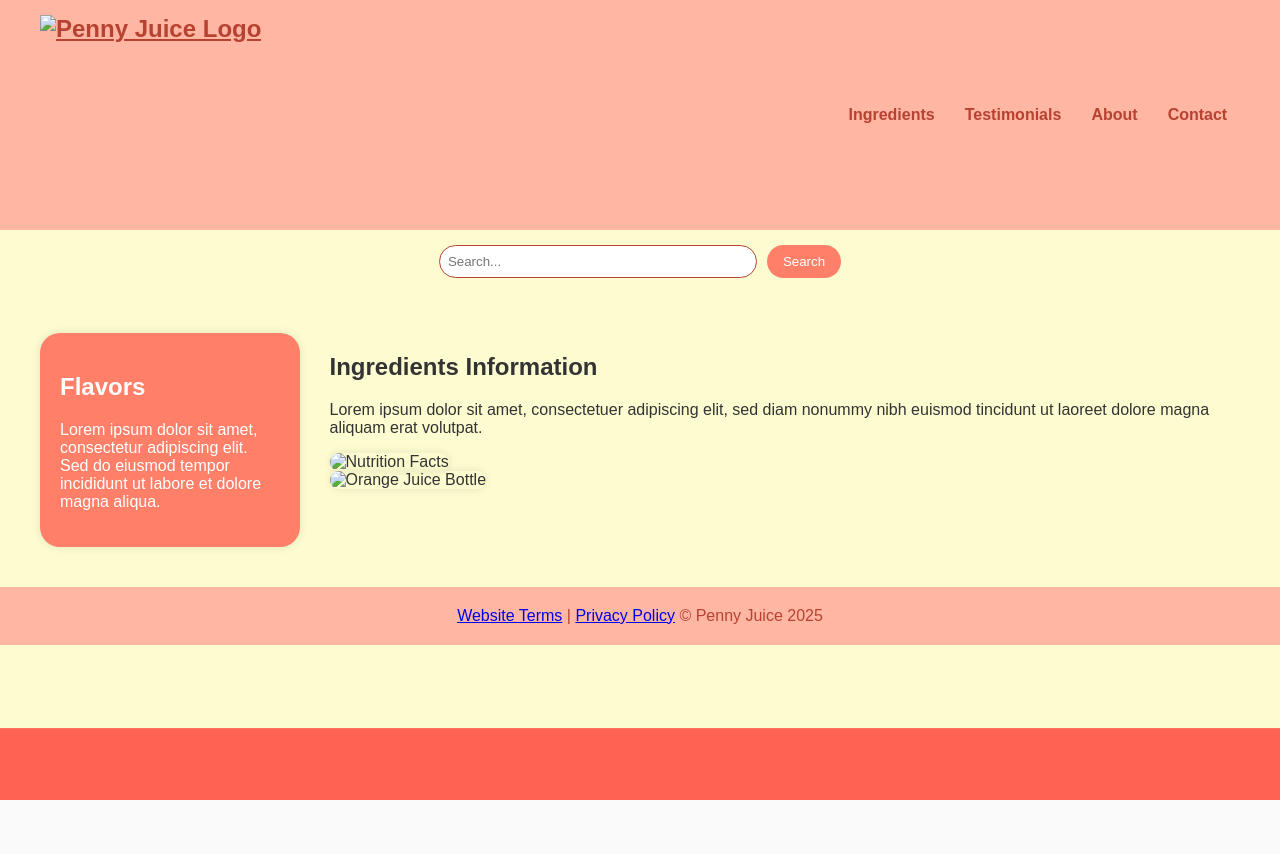
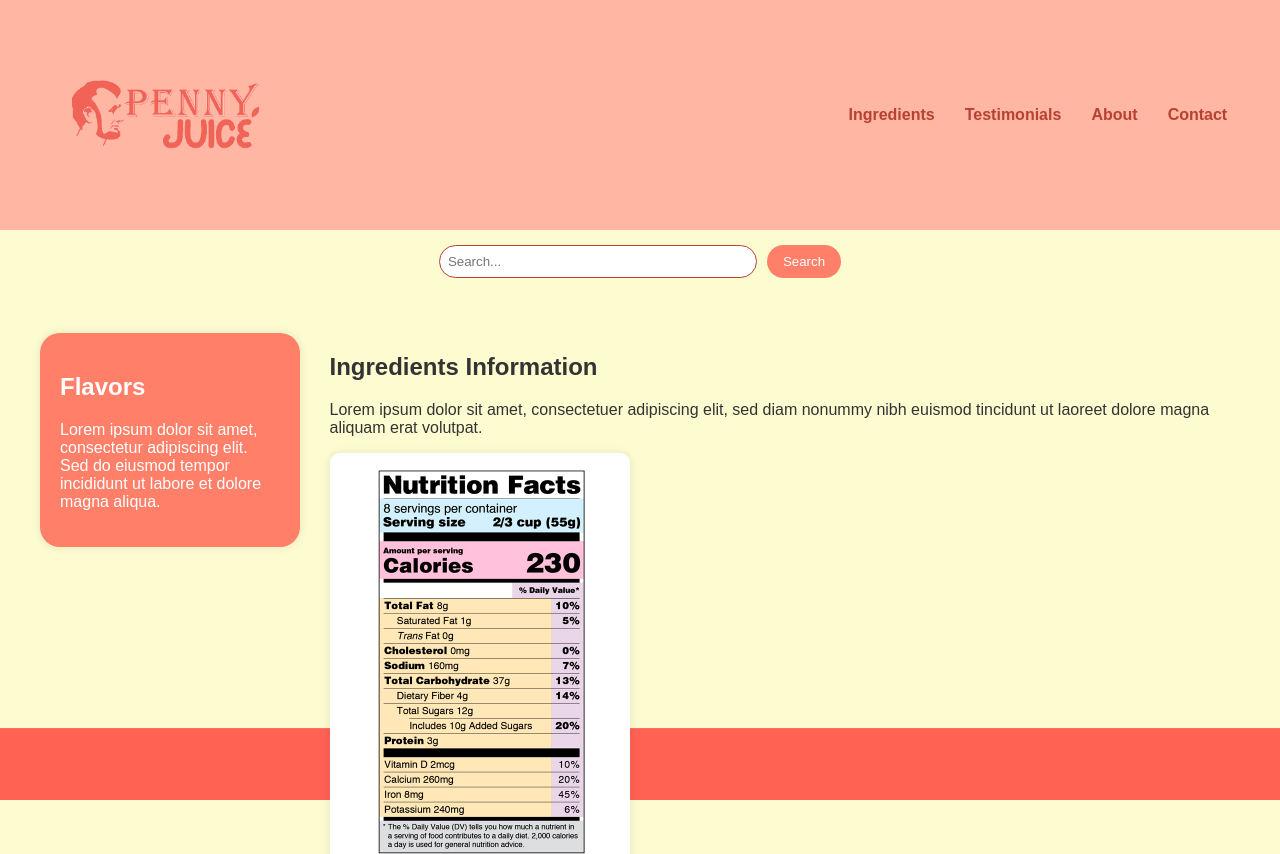
Before and after one commit to WilliamLCSN/GRC175BWilliamL.github.io, a plain HTML site: page ingredients.html in a window 1280 px wide. Shown: the top 854 px of the page. Before the commit the page ends 800 px from the top, so only its background shows below. Drawn offline with Linux system fonts and the light colour scheme; files whose address does not match are found by name.

Commit message:
Update ingredients.html

```diff
--- a/ingredients.html
+++ b/ingredients.html
@@ -9,7 +9,7 @@
 
 <header class="top-nav">
   <a href="index.html" class="logo">
-    <img src="Images/W6-Logo-Optimized.png" alt="Penny Juice Logo">
+    <img src="/W6-Logo-Optimized.png" alt="Penny Juice Logo">
   </a>
   <nav>
     <a href="ingredients.html">Ingredients</a>
@@ -42,10 +42,10 @@
 
     <div class="flavor-container">
       <div class="flavor-item">
-        <img src="images/nutrition-facts-label-download-image2-Optimized.png" alt="Nutrition Facts">
+        <img src="/nutrition-facts-label-download-image2-Optimized.png" alt="Nutrition Facts">
       </div>
       <div class="flavor-item">
-        <img src="images/orange-juice-optimized.jpg" alt="Orange Juice Bottle">
+        <img src="/orange-juice-optimized.jpg" alt="Orange Juice Bottle">
       </div>
     </div>
   </section>
@@ -59,4 +59,5 @@
 </footer>
 
 </body>
+
 </html>
```
